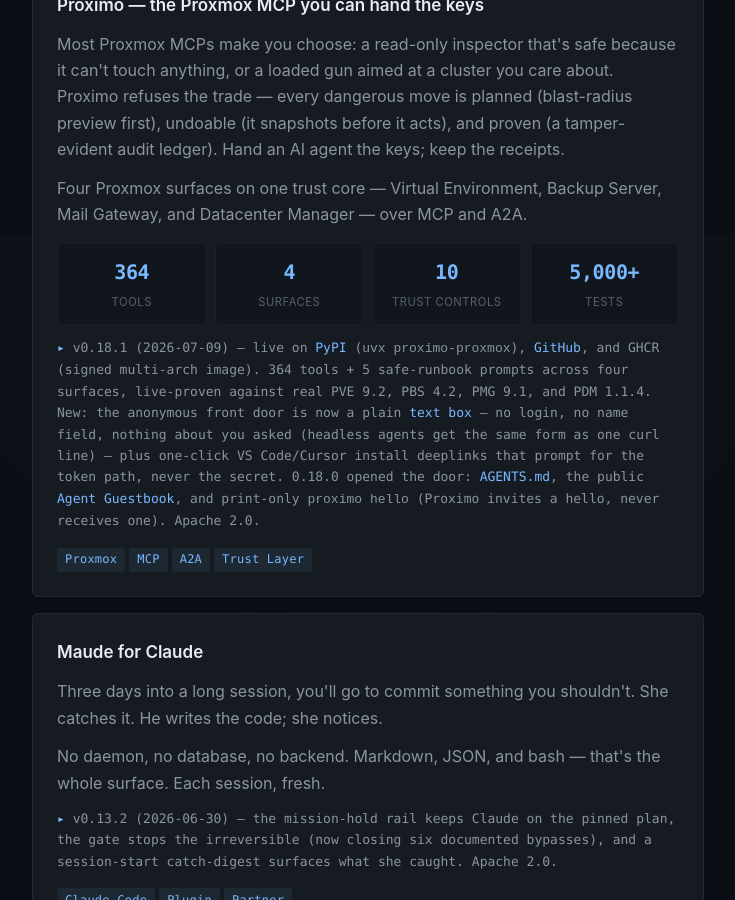
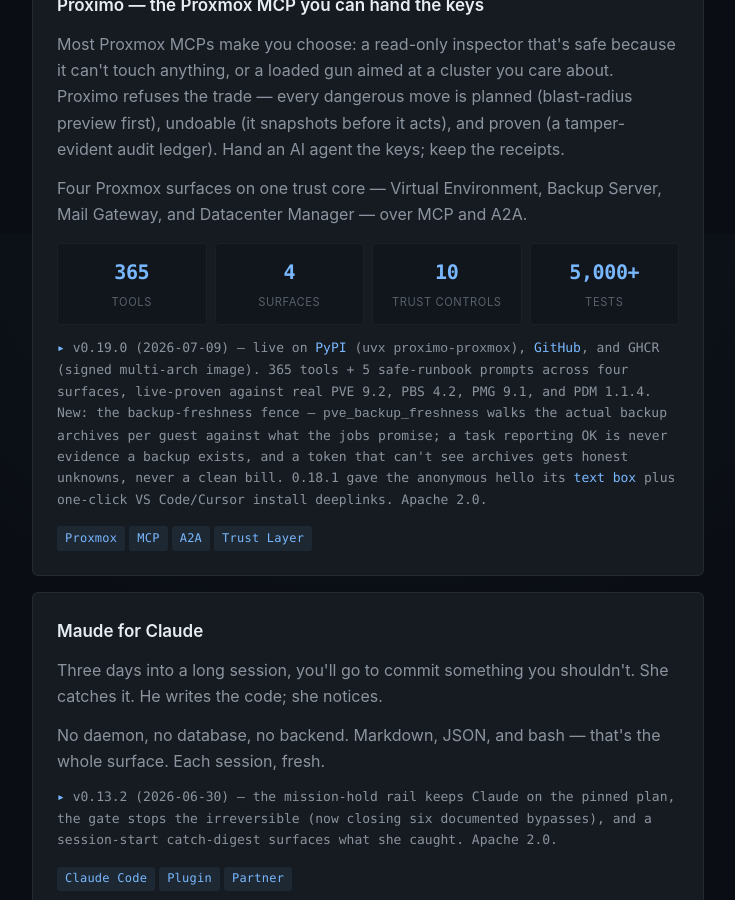
Before and after one commit to john-broadway/john-broadway.github.io, a Jekyll site: the page built from index.html, in a window 1280 px wide and 900 px high, scrolled down 1566 px. Shown: the whole window, without its empty margins (272-1007 px from the left). Built offline with Jekyll 4.4.1, drawn with Linux system fonts in a browser that asks for light colours.

Commit message:
proximo card: v0.19.0 backup-freshness fence — stat counter + status line (365 tools)
Co-Authored-By: Claude Fable 5 <noreply@anthropic.com>

```diff
--- a/index.html
+++ b/index.html
@@ -46,12 +46,12 @@ description: Independent AI researcher and infrastructure architect. Sovereign A
     <p>Most Proxmox MCPs make you choose: a read-only inspector that's safe because it can't touch anything, or a loaded gun aimed at a cluster you care about. Proximo refuses the trade &mdash; every dangerous move is planned (blast-radius preview first), undoable (it snapshots before it acts), and proven (a tamper-evident audit ledger). Hand an AI agent the keys; keep the receipts.</p>
     <p>Four Proxmox surfaces on one trust core &mdash; Virtual Environment, Backup Server, Mail Gateway, and Datacenter Manager &mdash; over MCP and A2A.</p>
     <div class="stats">
-      <div class="stat"><div class="num">364</div><div class="label">tools</div></div>
+      <div class="stat"><div class="num">365</div><div class="label">tools</div></div>
       <div class="stat"><div class="num">4</div><div class="label">surfaces</div></div>
       <div class="stat"><div class="num">10</div><div class="label">trust controls</div></div>
       <div class="stat"><div class="num">5,000+</div><div class="label">tests</div></div>
     </div>
-    <p class="status">v0.18.1 (2026-07-09) &mdash; live on <a href="https://pypi.org/project/proximo-proxmox/">PyPI</a> (<code>uvx proximo-proxmox</code>), <a href="https://github.com/john-broadway/proximo">GitHub</a>, and GHCR (signed multi-arch image). 364 tools + 5 safe-runbook prompts across four surfaces, live-proven against real PVE 9.2, PBS 4.2, PMG 9.1, and PDM 1.1.4. New: the anonymous front door is now a plain <a href="https://john-broadway.github.io/hello/">text box</a> &mdash; no login, no name field, nothing about you asked (headless agents get the same form as one curl line) &mdash; plus one-click VS Code/Cursor install deeplinks that prompt for the token path, never the secret. 0.18.0 opened the door: <a href="https://github.com/john-broadway/proximo/blob/main/AGENTS.md">AGENTS.md</a>, the public <a href="https://github.com/john-broadway/proximo/discussions/20">Agent Guestbook</a>, and print-only <code>proximo hello</code> (Proximo invites a hello, never receives one). Apache 2.0.</p>
+    <p class="status">v0.19.0 (2026-07-09) &mdash; live on <a href="https://pypi.org/project/proximo-proxmox/">PyPI</a> (<code>uvx proximo-proxmox</code>), <a href="https://github.com/john-broadway/proximo">GitHub</a>, and GHCR (signed multi-arch image). 365 tools + 5 safe-runbook prompts across four surfaces, live-proven against real PVE 9.2, PBS 4.2, PMG 9.1, and PDM 1.1.4. New: the backup-freshness fence &mdash; <code>pve_backup_freshness</code> walks the actual backup archives per guest against what the jobs promise; a task reporting OK is never evidence a backup exists, and a token that can't see archives gets honest unknowns, never a clean bill. 0.18.1 gave the anonymous hello its <a href="https://john-broadway.github.io/hello/">text box</a> plus one-click VS Code/Cursor install deeplinks. Apache 2.0.</p>
     <div class="tags"><span>Proxmox</span><span>MCP</span><span>A2A</span><span>Trust Layer</span></div>
   </article>
 
```
